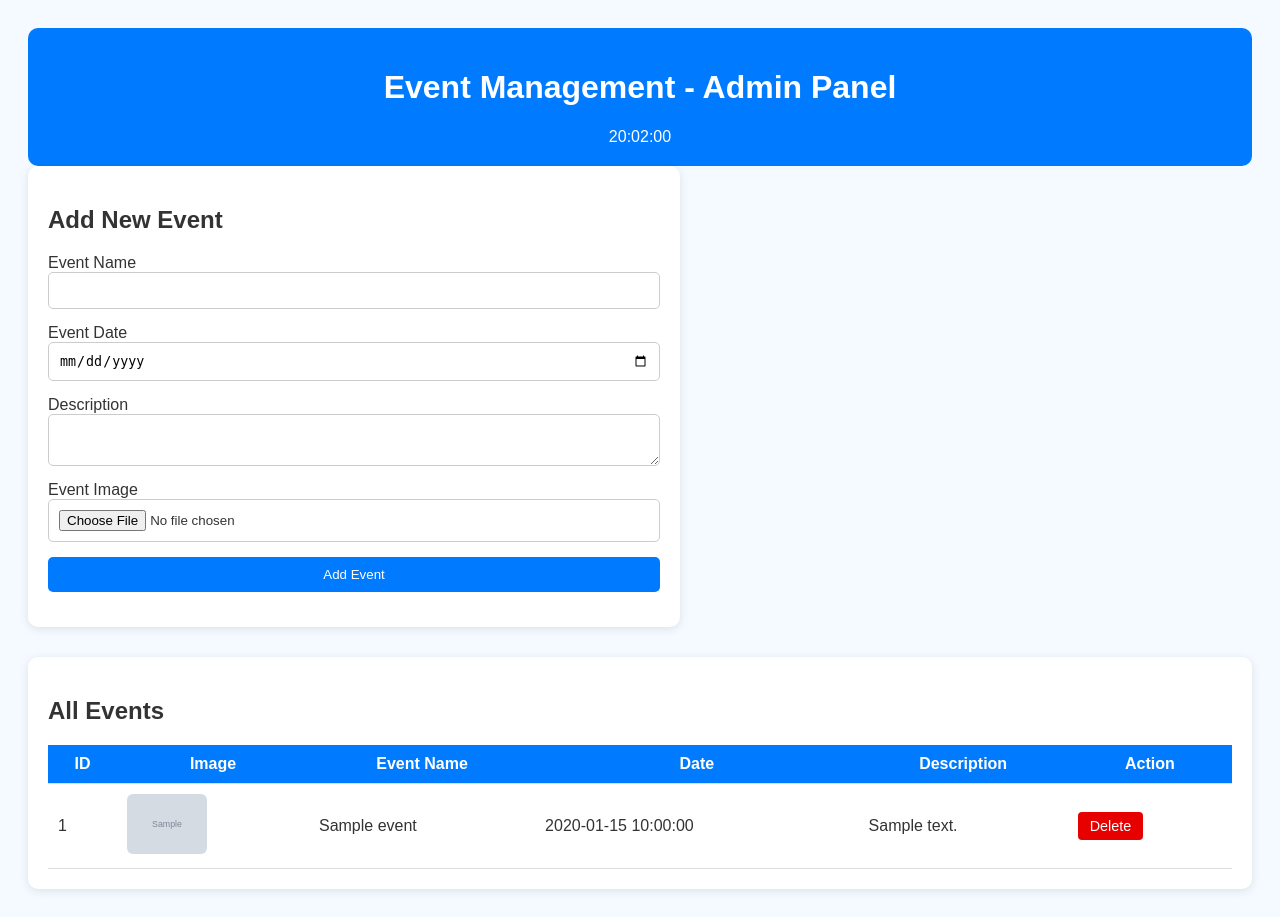
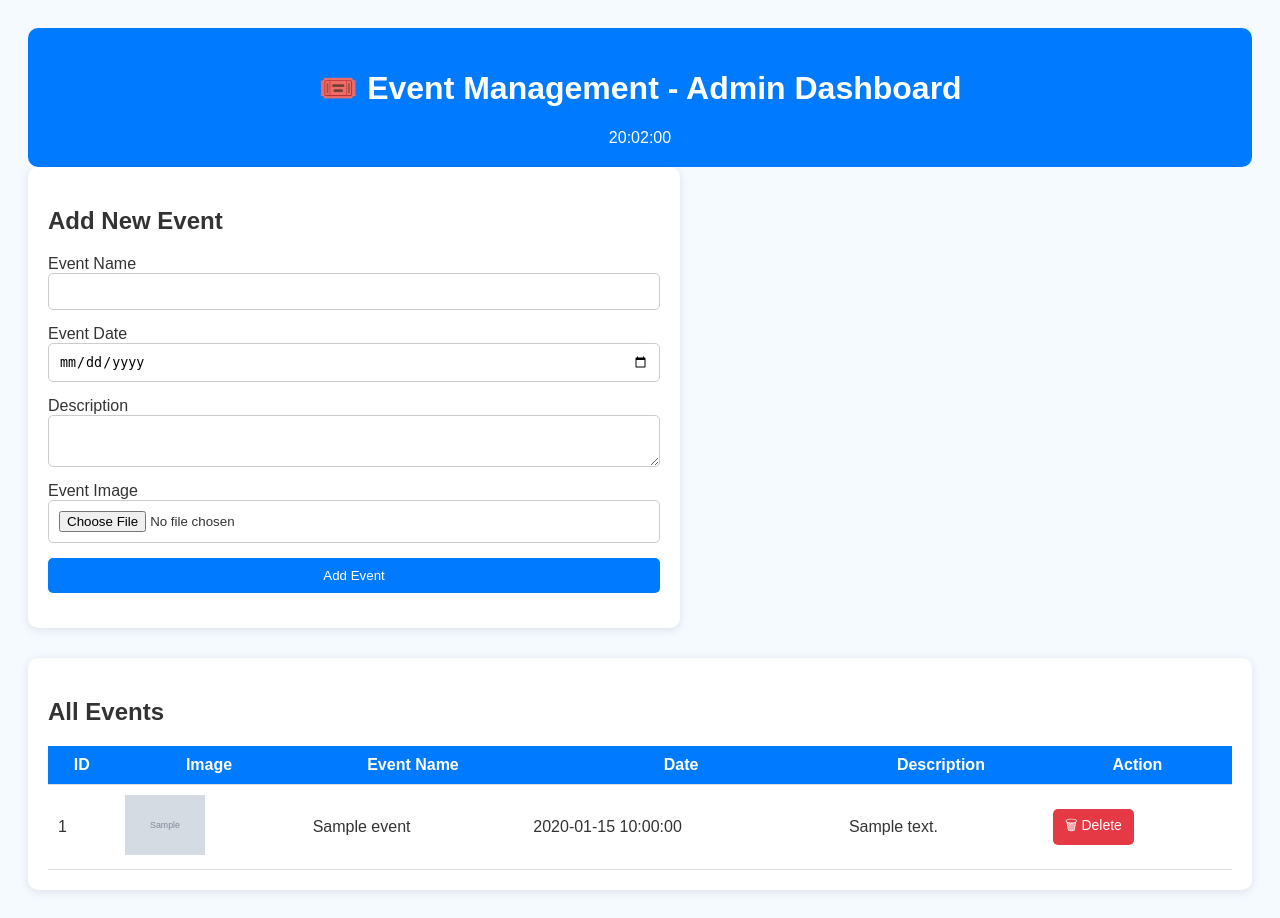
Before and after one commit to Feu29/WAD-Project-EventTickets, a PHP site: page /admin.php in a window 1280 px wide. Run offline with PHP 8.4, Linux system fonts and the light colour scheme; tables that the repository leaves empty or names only in its code hold one stand-in row (values such as "Sample post"); grey boxes marked "Sample" are stand-in pictures.

Commit message:
Update admin.php

```diff
--- a/admin.php
+++ b/admin.php
@@ -13,30 +13,6 @@ if ($conn->connect_error) {
   die("Connection failed: " . $conn->connect_error);
 }
 
-// Handle delete request
-if (isset($_POST['delete_event'])) {
-  $event_id = intval($_POST['event_id']);
-
-  // Delete image file first
-  $getImage = $conn->prepare("SELECT image_path FROM events WHERE id = ?");
-  $getImage->bind_param("i", $event_id);
-  $getImage->execute();
-  $getImage->bind_result($image_path);
-  if ($getImage->fetch() && file_exists($image_path)) {
-    unlink($image_path);
-  }
-  $getImage->close();
-
-  // Delete event record from database
-  $delete = $conn->prepare("DELETE FROM events WHERE id = ?");
-  $delete->bind_param("i", $event_id);
-  $delete->execute();
-  $delete->close();
-
-  echo "<script>alert('Event deleted successfully.'); window.location='admin.php';</script>";
-  exit;
-}
-
 // Fetch events from database
 $sql = "SELECT * FROM events ORDER BY id DESC";
 $result = $conn->query($sql);
@@ -50,40 +26,34 @@ $result = $conn->query($sql);
   <title>Admin | Event Management</title>
   <link rel="stylesheet" href="admin.css">
   <style>
-    /* Simple styling for delete button */
     .delete-btn {
-      background: #e60000;
-      color: #fff;
+      background: #e63946;
+      color: white;
+      padding: 6px 12px;
       border: none;
-      padding: 6px 12px;
-      border-radius: 4px;
+      border-radius: 5px;
       cursor: pointer;
-      font-size: 0.9rem;
-      transition: background 0.2s ease;
+      text-decoration: none;
+      font-size: 14px;
     }
-
     .delete-btn:hover {
-      background: #ff3333;
-    }
-
-    table img {
-      width: 80px;
-      height: 60px;
-      object-fit: cover;
-      border-radius: 6px;
+      background: #c1121f;
     }
   </style>
 </head>
 <body>
-  <div class="header">
-    <h1>Event Management - Admin Panel</h1>
+  <!-- HEADER -->
+  <header class="header">
+    <h1>🎟️ Event Management - Admin Dashboard</h1>
     <div class="clock-container">
       <div id="clock"></div>
     </div>
-  </div>
+  </header>
 
+  <!-- MAIN DASHBOARD -->
   <div class="dashboard">
-    <!-- LEFT: ADD NEW EVENT -->
+
+    <!-- LEFT: EVENT FORM -->
     <div class="form-section">
       <h2>Add New Event</h2>
       <form action="addevent.php" method="POST" enctype="multipart/form-data">
@@ -121,20 +91,19 @@ $result = $conn->query($sql);
           <?php
           if ($result && $result->num_rows > 0) {
             while ($row = $result->fetch_assoc()) {
-              echo "<tr>";
-              echo "<td>" . $row['id'] . "</td>";
-              echo "<td><img src='" . htmlspecialchars($row['image_path']) . "' alt='Event Image'></td>";
+    $id = $row['id'];
+    echo "<tr id='event-$id'>";
+    echo "<td>" . $id . "</td>";
+    echo "<td><img src='" . $row['image_path'] . "' alt='Event Image' width='80'></td>";
     echo "<td>" . htmlspecialchars($row['event_name']) . "</td>";
     echo "<td>" . htmlspecialchars($row['event_date']) . "</td>";
     echo "<td>" . htmlspecialchars($row['description']) . "</td>";
     echo "<td>
-                      <form method='POST' style='display:inline;' onsubmit='return confirmDelete();'>
-                        <input type='hidden' name='event_id' value='" . $row['id'] . "'>
-                        <button type='submit' name='delete_event' class='delete-btn'>Delete</button>
-                      </form>
+            <button class='delete-btn' data-id='$id'>🗑 Delete</button>
           </td>";
     echo "</tr>";
 }
+
           } else {
             echo "<tr><td colspan='6'>No events found.</td></tr>";
           }
@@ -144,7 +113,7 @@ $result = $conn->query($sql);
     </div>
   </div>
 
-  <!-- CLOCK + DELETE CONFIRMATION -->
+  <!-- CLOCK SCRIPT -->
   <script>
     function updateClock() {
       const clock = document.getElementById("clock");
@@ -156,12 +125,33 @@ $result = $conn->query($sql);
     }
     setInterval(updateClock, 1000);
     updateClock();
-
-    function confirmDelete() {
-      return confirm("Are you sure you want to delete this event?");
-    }
   </script>
 </body>
 </html>
 
 <?php $conn->close(); ?>
+<script>
+document.addEventListener("DOMContentLoaded", function() {
+    document.querySelectorAll('.delete-btn').forEach(button => {
+        button.addEventListener('click', function() {
+            const eventId = this.getAttribute('data-id');
+            if (!confirm('Are you sure you want to delete this event?')) return;
+
+            fetch('delete_event.php', {
+                method: 'POST',
+                headers: { 'Content-Type': 'application/x-www-form-urlencoded' },
+                body: 'event_id=' + encodeURIComponent(eventId)
+            })
+            .then(response => response.text())
+            .then(message => {
+                alert(message);
+                if (message.includes('successfully')) {
+                    const row = document.getElementById('event-' + eventId);
+                    if (row) row.remove();
+                }
+            })
+            .catch(err => alert('Error deleting event.'));
+        });
+    });
+});
+</script>
```
Lines whose indentation alone changed are shown as unchanged.
